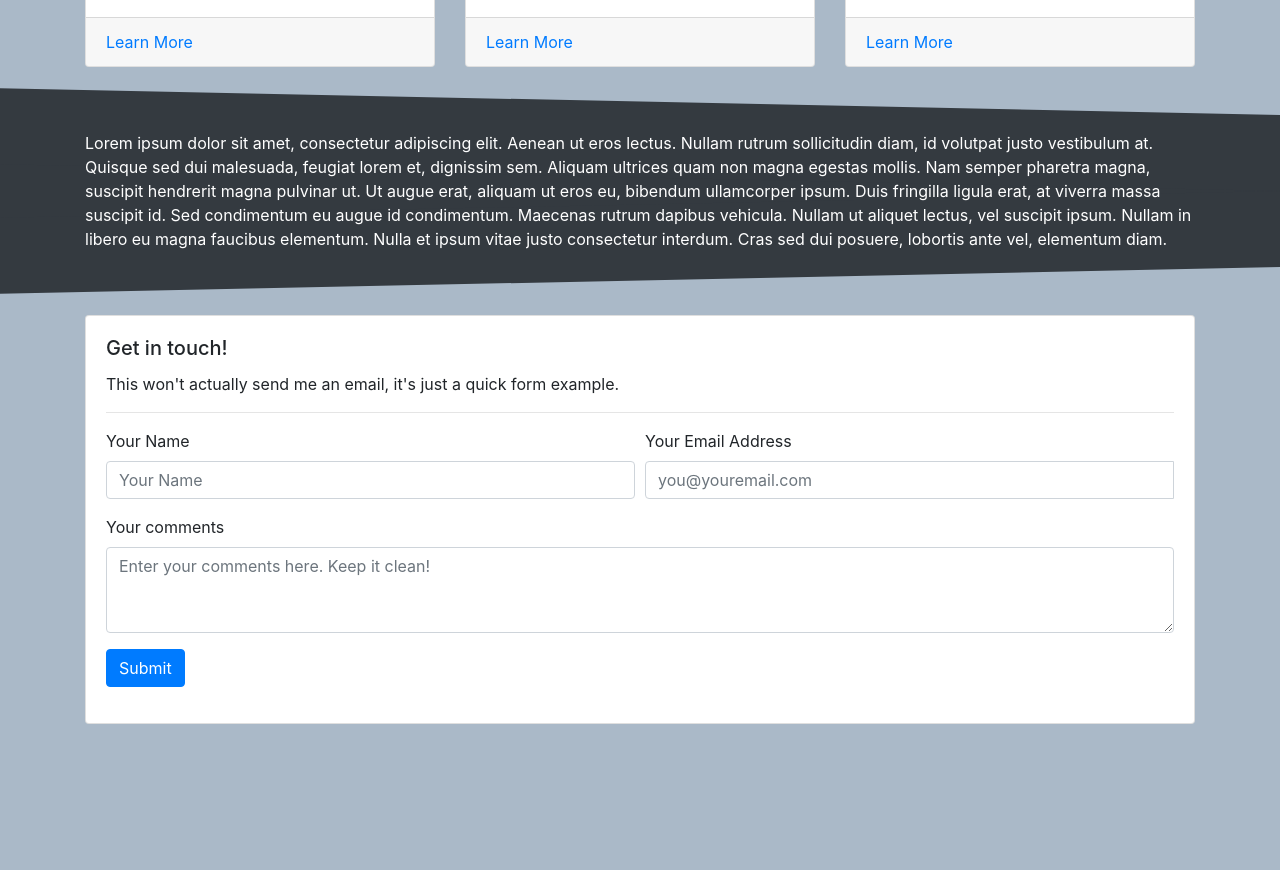
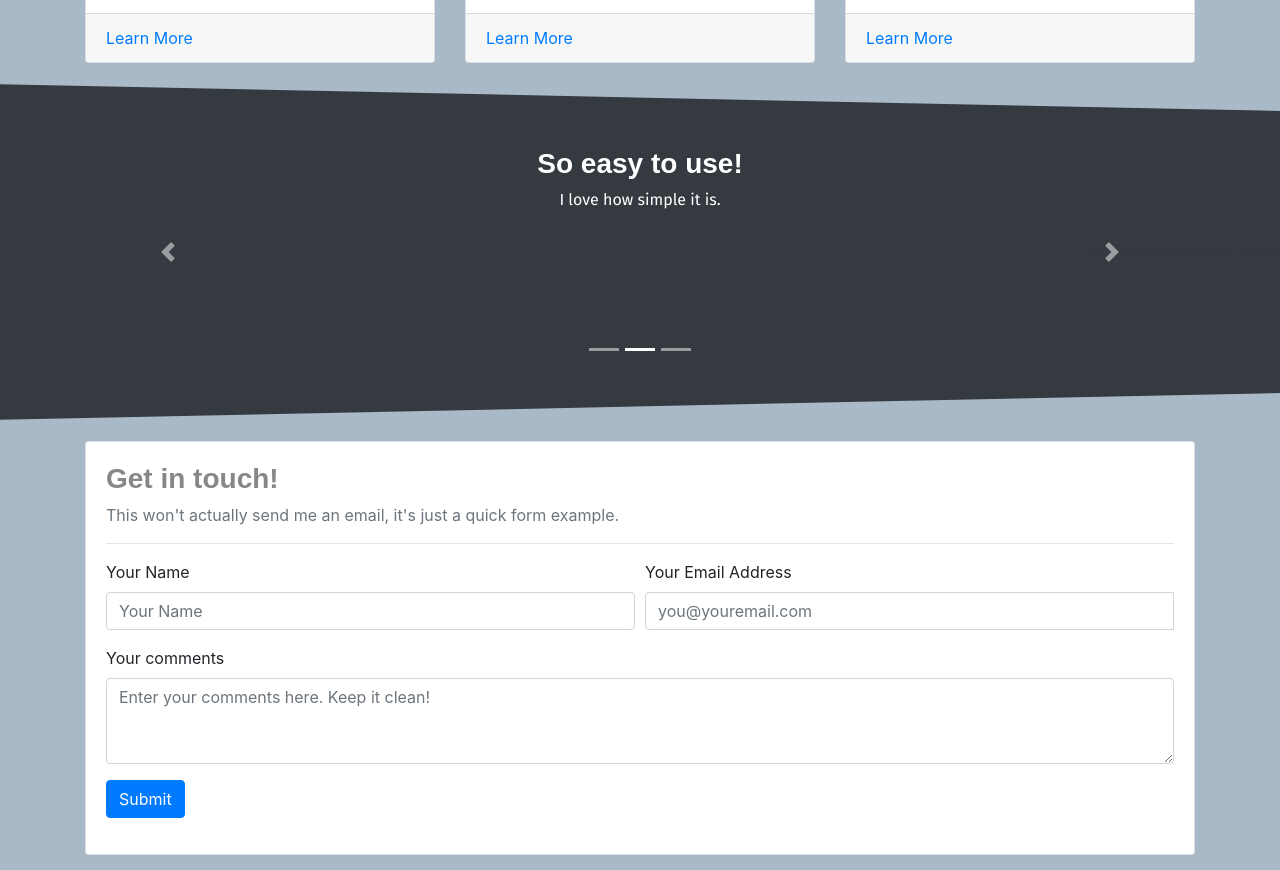
Before and after one commit to proxeh/Bootstrap, a React app: page / in a window 1280 px wide. Shown: the part 1006-1876 px from the top of the page. Before the commit the page ends 1850 px from the top, so only its background shows below. Built offline with nearby package versions, Linux system fonts and the light colour scheme; a web font is replaced by a local one.

Commit message:
Carousel Addition

```diff
--- a/public/index.html
+++ b/public/index.html
@@ -11,6 +11,7 @@
   <link rel="manifest" href="%PUBLIC_URL%/manifest.json" />
 
   <link rel="stylesheet" href="//maxcdn.bootstrapcdn.com/bootstrap/4.3.1/css/bootstrap.min.css" integrity="sha384-ggOyR0iXCbMQv3Xipma34MD+dH/1fQ784/j6cY/iJTQUOhcWr7x9JvoRxT2MZw1T" crossorigin="anonymous" />
+  <link href="https://fonts.googleapis.com/css?family=Fira+Sans+Condensed:700|Fira+Sans:400,700&display=swap" rel="stylesheet">
 
   <title>ReactBootstrap Test</title>
 </head>
--- /dev/null
+++ b/src/components/ReviewCarousel.js
@@ -0,0 +1,33 @@
+import React from 'react';
+import { Carousel } from 'react-bootstrap';
+
+import './css/ReviewCarousel.css';
+
+class ReviewCarousel extends React.Component {
+  render() {
+    return (
+      <Carousel style={{height: "250px"}}>
+        <Carousel.Item>
+          <Carousel.Caption className="no-image">
+            <h3>This is great!</h3>
+            <p>React Bootstrap is really easy to work with!</p>
+          </Carousel.Caption>
+        </Carousel.Item>
+        <Carousel.Item>
+          <Carousel.Caption className="no-image">
+            <h3>So easy to use!</h3>
+            <p>I love how simple it is.</p>
+          </Carousel.Caption>
+        </Carousel.Item>
+        <Carousel.Item>
+          <Carousel.Caption className="no-image">
+            <h3>Really easy to set up</h3>
+            <p>Some more text could go in here!</p>
+          </Carousel.Caption>
+        </Carousel.Item>
+      </Carousel>
+    );
+  }
+}
+
+export default ReviewCarousel;
--- /dev/null
+++ b/src/components/css/ReviewCarousel.css
@@ -0,0 +1,7 @@
+.carousel-item .no-image.carousel-caption {
+  position: relative;
+  top: initial;
+  bottom: initial;
+  left: initial;
+  right: initial;
+}
--- a/src/index.js
+++ b/src/index.js
@@ -8,6 +8,7 @@ import CardDeck from './components/CardDeck';
 import Footer from './components/Footer';
 import Navigation from './components/Navigation';
 import ContactForm from './components/ContactForm';
+import ReviewCarousel from './components/ReviewCarousel';
 
 import './style.css';
 
@@ -28,7 +29,7 @@ function App() {
             <h2>React Bootstrap Test</h2>
             <p>This project was created as a sandbox for working with React Bootstrap.</p>
             <hr />
-            <h3>About this project</h3>
+            <h4>About this project</h4>
             <p>
               The purpose of this project was to familiarise myself with the React Bootstrap framework, and how to create a website using it.<br />
               You can view the source for this app here: <a href="https://github.com/proxeh/Bootstrap" target="_blank">https://github.com/proxeh/Bootstrap</a>
@@ -41,14 +42,14 @@ function App() {
       </div>
       <Container fluid className="container-dark container-angled">
         <Container>
-        Lorem ipsum dolor sit amet, consectetur adipiscing elit. Aenean ut eros lectus. Nullam rutrum sollicitudin diam, id volutpat justo vestibulum at. Quisque sed dui malesuada, feugiat lorem et, dignissim sem. Aliquam ultrices quam non magna egestas mollis. Nam semper pharetra magna, suscipit hendrerit magna pulvinar ut. Ut augue erat, aliquam ut eros eu, bibendum ullamcorper ipsum. Duis fringilla ligula erat, at viverra massa suscipit id. Sed condimentum eu augue id condimentum. Maecenas rutrum dapibus vehicula. Nullam ut aliquet lectus, vel suscipit ipsum. Nullam in libero eu magna faucibus elementum. Nulla et ipsum vitae justo consectetur interdum. Cras sed dui posuere, lobortis ante vel, elementum diam.
+          <ReviewCarousel />
         </Container>
       </Container>
       <Container>
         <Card>
           <Card.Body>
-            <Card.Title>Get in touch!</Card.Title>
-            <Card.Text>
+            <h3>Get in touch!</h3>
+            <Card.Text className="text-muted">
               This won't actually send me an email, it's just a quick form example.
             </Card.Text>
             <hr />
--- a/src/style.css
+++ b/src/style.css
@@ -3,6 +3,12 @@
 body {
   padding: 58px 0 120px 0;
   background: #aab9c8;
+}
+
+h1, h2, h3, h4, h5 {
+  font-family: 'Fira Sans Condensed', sans-serif;
+  font-weight: 700;
+  color: #878787;
 }
 
 .container-dark {
@@ -11,7 +17,9 @@ body {
   padding: 1rem 0;
   background: #343a40;
   color: white;
+  font-family: 'Fira Sans', sans-serif;
 }
+.container-dark h1, .container-dark h2, .container-dark h3, .container-dark h4 {color: white;}
 
 .container-angled {
   margin-bottom: 3rem;
```
